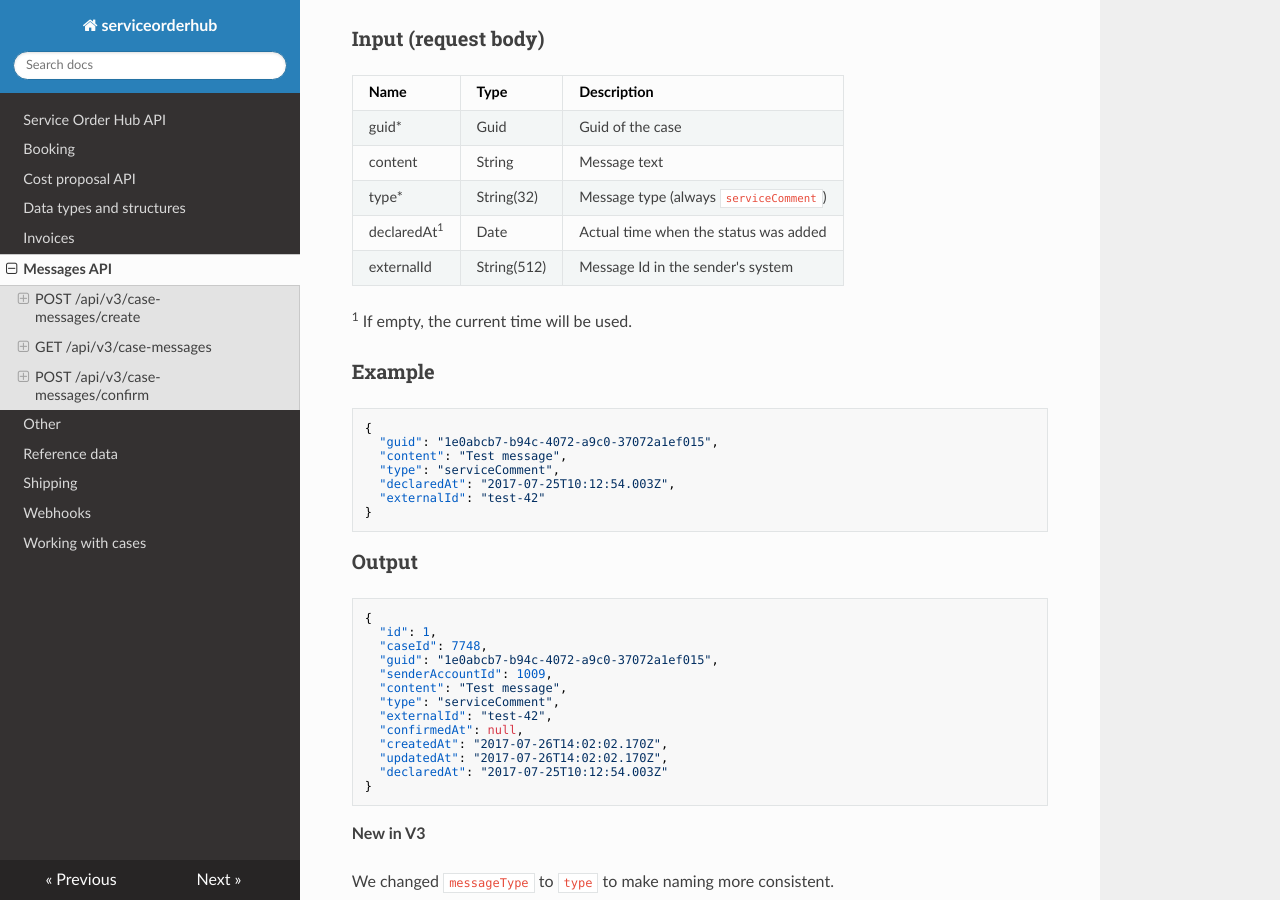
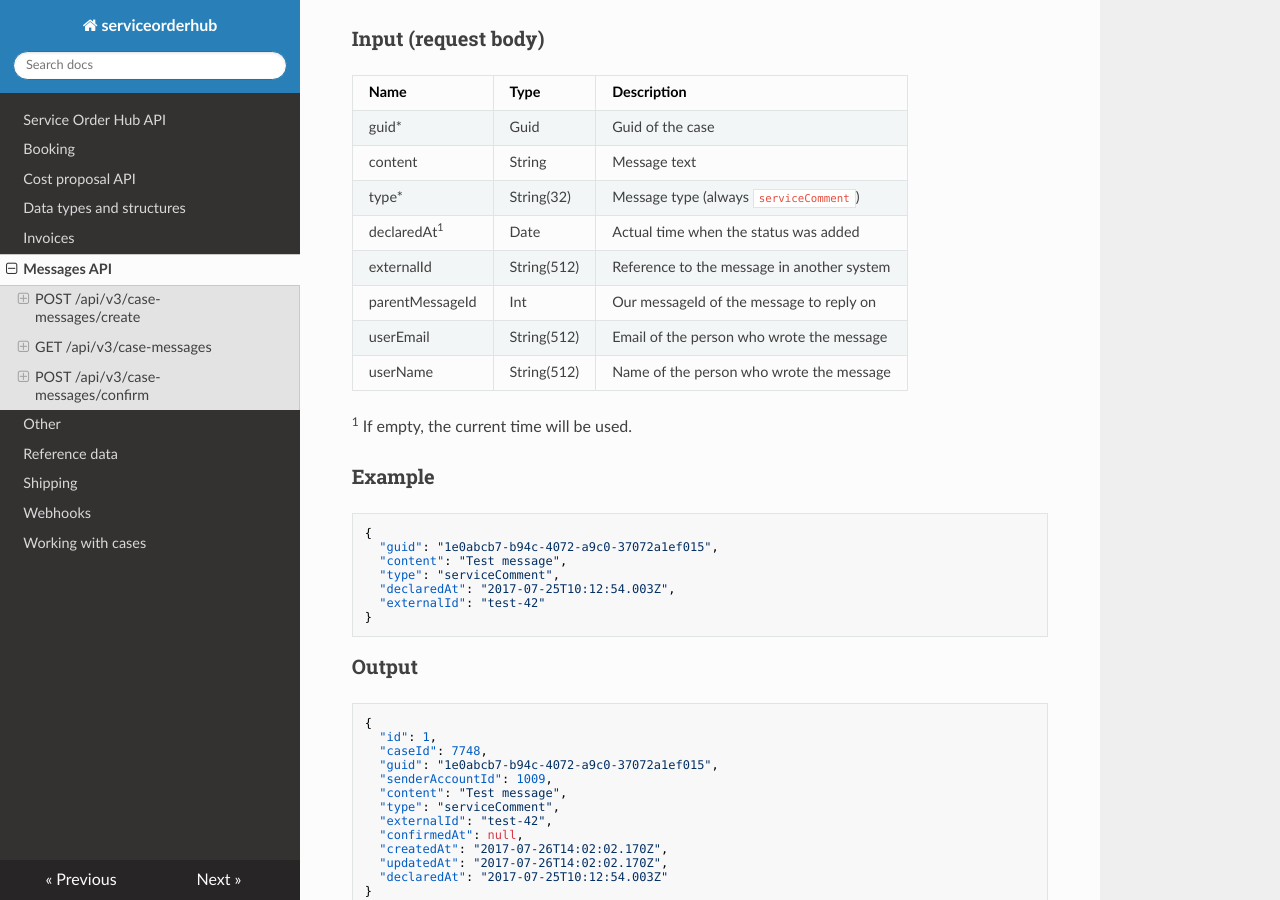
Before and after one commit to infocareworkshop/serviceorderhub-docs, an MkDocs documentation site: the page built from docs/Messages.md, in a window 1280 px wide and 900 px high, scrolled down 457 px. Built offline with MkDocs 1.6.1, drawn with Linux system fonts in a browser that asks for light colours; nearby versions of some CDN libraries.

Commit message:
[No ticket] message API additions

```diff
--- a/docs/Messages.md
+++ b/docs/Messages.md
@@ -16,13 +16,16 @@ Partner, Provider
 ### Input (request body)
 
 
-| Name            | Type         | Description                                |
-|-----------------|--------------|--------------------------------------------|
-| guid\*          | Guid         | Guid of the case                           |
-| content         | String       | Message text                               |
-| type\*          | String(32)   | Message type (always `serviceComment`)     |
-| declaredAt<sup>1</sup> | Date      | Actual time when the status was added |
-| externalId | String(512) | Message Id in the sender's system |
+| Name                   | Type         | Description                                |
+|------------------------|--------------|--------------------------------------------|
+| guid\*                 | Guid         | Guid of the case                           |
+| content                | String       | Message text                               |
+| type\*                 | String(32)   | Message type (always `serviceComment`)     |
+| declaredAt<sup>1</sup> | Date         | Actual time when the status was added      |
+| externalId             | String(512)  | Reference to the message in another system |
+| parentMessageId        | Int          | Our messageId of the message to reply on   |
+| userEmail              | String(512)  | Email of the person who wrote the message  |
+| userName               | String(512)  | Name of the person who wrote the message   |
 
 <sup>1</sup> If empty, the current time will be used.
 
```
